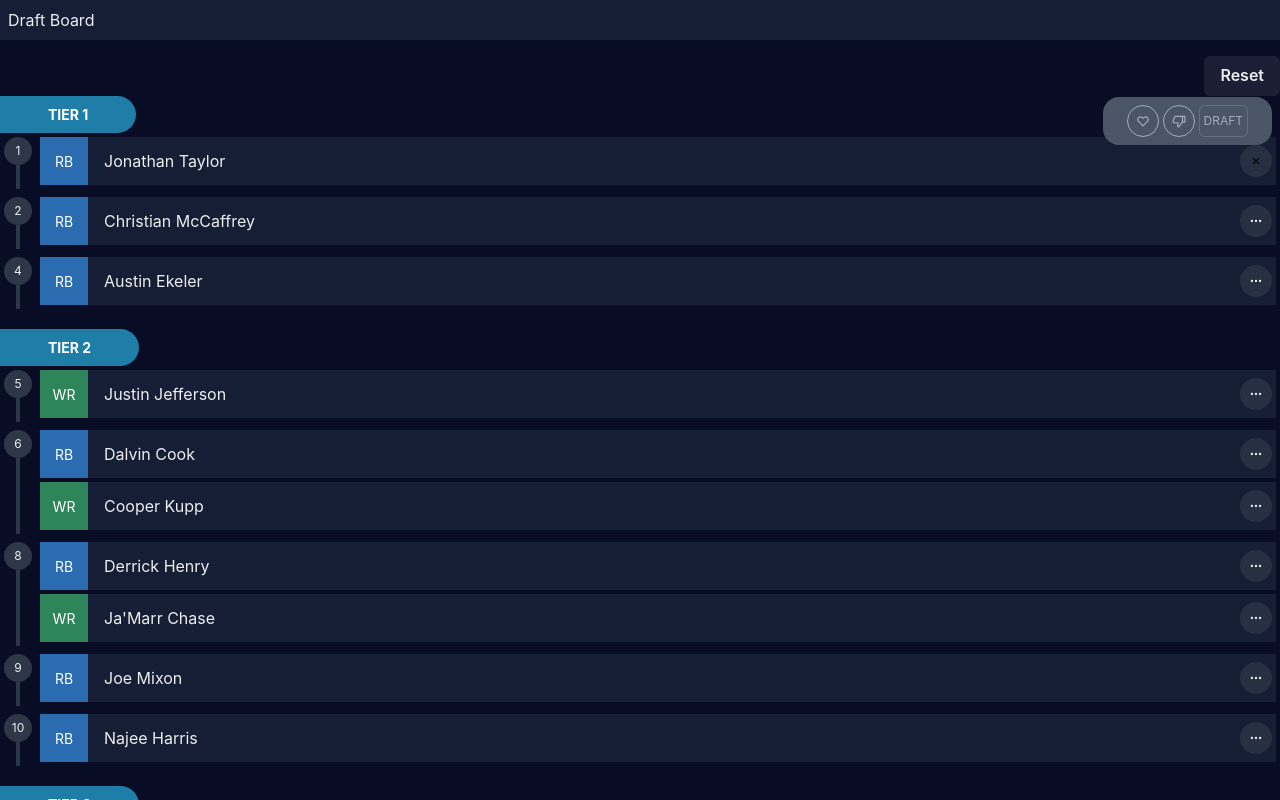
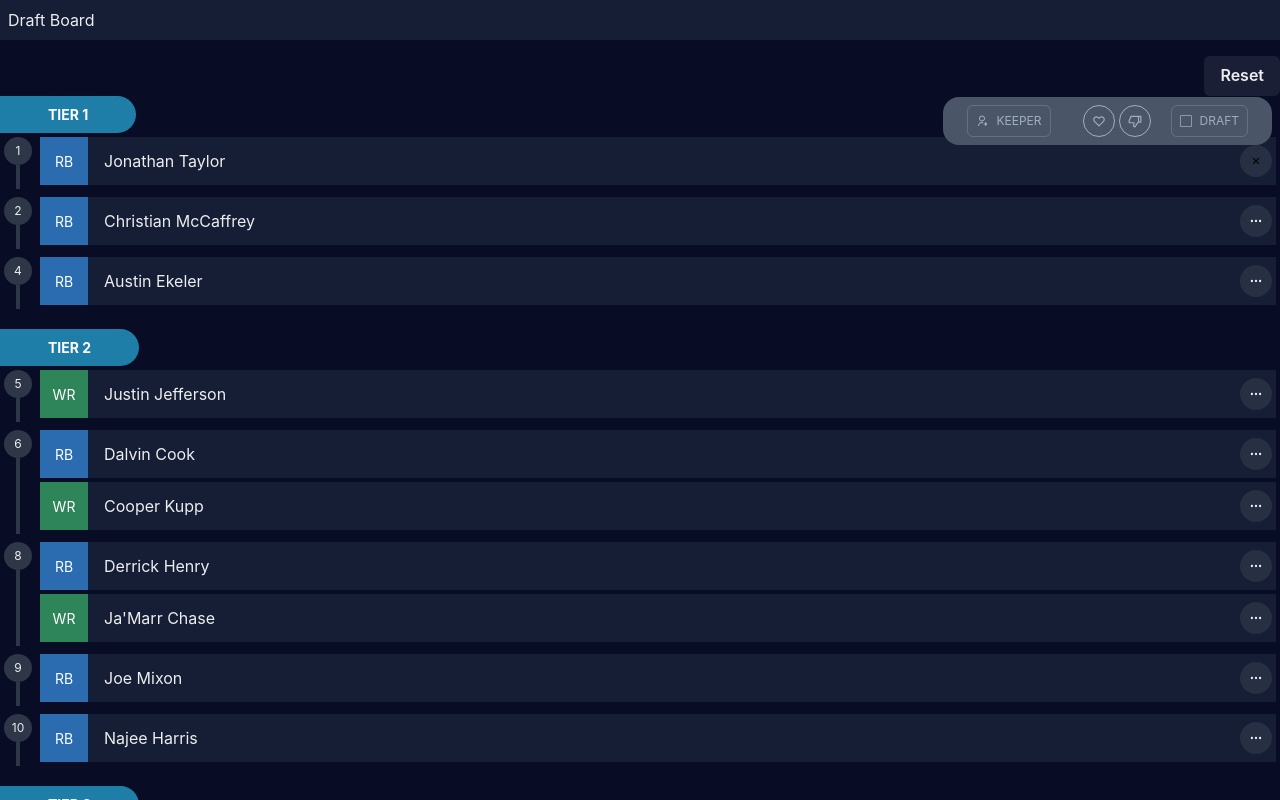
Before and after one commit to trm313/ff-draftboard, a React (Create React App) app: page / in a window 1280 px wide. Both pictures are taken after a click on the button 1256 px from the left and 161 px from the top of the page. Shown: the top 800 px of the page. Built offline with nearby package versions, Linux system fonts and the light colour scheme.

Commit message:
Added keeper functionality

```diff
--- a/src/Components/Board/Board.js
+++ b/src/Components/Board/Board.js
@@ -17,6 +17,7 @@
 
   const [liked, setLiked] = useState([]);
   const [avoided, setAvoided] = useState([]);
+  const [keepers, setKeepers] = useState([]);
 
   // FUNCTIONS
 
@@ -42,6 +43,18 @@
     }
     updateLocalStorage("avoided", state);
     setAvoided(state);
+  };
+
+  const handlePlayerKeeper = (id) => {
+    let state = [...keepers];
+    let index = state.indexOf(id);
+    if (index === -1) {
+      state.push(id);
+    } else {
+      state.splice(index, 1);
+    }
+    updateLocalStorage("keepers", state);
+    setKeepers(state);
   };
 
   const handlePlayerDrafted = (player) => {
@@ -70,9 +83,11 @@
       let liked = getLocalStorage("liked") || [];
       let avoided = getLocalStorage("avoided") || [];
       let drafted = getLocalStorage("drafted") || [];
+      let keepers = getLocalStorage("keepers") || [];
       setLiked(liked);
       setAvoided(avoided);
       setDraftSessionSequence(drafted);
+      setKeepers(keepers);
     };
     loadDataFromLocalStorage();
   }, []);
@@ -86,10 +101,12 @@
         players={visiblePlayers}
         liked={liked}
         avoided={avoided}
+        keepers={keepers}
         draftSessionSequence={draftSessionSequence}
         onPlayerDrafted={handlePlayerDrafted}
         onPlayerLiked={handlePlayerLiked}
         onPlayerAvoided={handlePlayerAvoided}
+        onPlayerKeeper={handlePlayerKeeper}
       />
     </Flex>
   );
--- a/src/Components/Board/Players.js
+++ b/src/Components/Board/Players.js
@@ -8,10 +8,12 @@
   players = [],
   liked,
   avoided,
+  keepers,
   draftSessionSequence = [],
   onPlayerDrafted,
   onPlayerLiked,
   onPlayerAvoided,
+  onPlayerKeeper,
 }) {
   const getTiers = (players) => {
     let tiers = players.map((p) => p.tier);
@@ -29,7 +31,7 @@
   const getRemainingPlayersInTier = (tier) => {
     let playersInTier = players.filter((p) => p.tier === tier);
     let remainingPlayersInTier = playersInTier.filter(
-      (p) => !draftSessionSequence.includes(p.id)
+      (p) => !draftSessionSequence.includes(p.id) && !keepers.includes(p.id)
     );
     return remainingPlayersInTier;
   };
@@ -62,9 +64,11 @@
                       isLiked={liked.indexOf(player.id) !== -1}
                       isAvoided={avoided.indexOf(player.id) !== -1}
                       isDrafted={draftSessionSequence.indexOf(player.id) !== -1}
+                      isKeeper={keepers.indexOf(player.id) !== -1}
                       onDrafted={onPlayerDrafted}
                       onLiked={onPlayerLiked}
                       onAvoided={onPlayerAvoided}
+                      onKeeper={onPlayerKeeper}
                     />
                   ))}
                 </Rank>
--- a/src/Components/Player/ActionBar.js
+++ b/src/Components/Player/ActionBar.js
@@ -3,67 +3,10 @@
 import { Flex, Text, Icon, IconButton, Button } from "@chakra-ui/react";
 import { styles, icons } from "./styles.js";
 
-const btnStyles = {
-  default: {
-    // bg: "dark.400",
-    color: "gray.400",
-  },
-  like: {
-    bg: "red.200",
-    color: "red.600",
-  },
-  avoid: {
-    bg: "blue.200",
-    color: "blue.600",
-  },
-  draft: {
-    bg: "gray.800",
-    color: "gray.200",
-  },
-};
-
-const ActionBtn = ({
-  action = "default",
-  onSelect,
-  activeIcon,
-  inactiveIcon,
-  isActive = false,
-  color,
-}) => {
-  if (action === "draft") {
-    return (
-      <Button
-        size='sm'
-        p={1}
-        fontSize='xs'
-        textTransform='uppercase'
-        fontWeight='regular'
-        variant={isActive ? "solid" : "outline"}
-        onClick={() => onSelect(action)}
-        color={isActive ? btnStyles[action].color : btnStyles.default.color}
-        bg={isActive ? btnStyles[action].bg : btnStyles.default.bg}
-      >
-        {isActive ? "Drafted" : "Draft"}
-      </Button>
-    );
-  }
-  return (
-    <IconButton
-      icon={<Icon as={isActive ? activeIcon : inactiveIcon} />}
-      size='sm'
-      rounded='full'
-      variant={isActive ? "solid" : "outline"}
-      mr={1}
-      onClick={() => onSelect(action)}
-      colorScheme='dark'
-      color={isActive ? btnStyles[action].color : btnStyles.default.color}
-      bg={isActive ? btnStyles[action].bg : btnStyles.default.bg}
-    />
-  );
-};
+import ActionBtn from "./ActionBtn";
 
 const ActionBar = ({
-  actions = ["like", "avoid", "draft"],
+  actions = ["keeper", "like", "avoid", "draft"],
   onClose,
   onAction,
   active = [],
@@ -80,15 +23,6 @@
           isActive={active.indexOf(action) !== -1}
         />
       ))}
-
-      {/* <IconButton // In-line close button - removing to test new UX
-        icon={<GrFormClose />}
-        size="sm"
-        rounded="full"
-        variant="ghost"
-        onClick={() => onClose()}
-        ml={4}
-      /> */}
     </Flex>
   );
 };
--- /dev/null
+++ b/src/Components/Player/ActionBtn.js
@@ -0,0 +1,69 @@
+import { Flex, Text, Icon, IconButton, Button } from "@chakra-ui/react";
+
+const btnStyles = {
+  default: {
+    // bg: "dark.400",
+    color: "gray.400",
+  },
+  like: {
+    bg: "red.200",
+    color: "red.600",
+  },
+  avoid: {
+    bg: "blue.200",
+    color: "blue.600",
+  },
+  draft: {
+    bg: "gray.800",
+    color: "gray.200",
+  },
+  keeper: {
+    bg: "green.600",
+    color: "white",
+  },
+};
+
+const ActionBtn = ({
+  action = "default",
+  onSelect,
+  activeIcon,
+  inactiveIcon,
+  isActive = false,
+  color,
+}) => {
+  if (action === "draft" || action === "keeper") {
+    return (
+      <Button
+        size='sm'
+        ml={action === "draft" && 4}
+        mr={action === "keeper" && 8}
+        px={2}
+        fontSize='xs'
+        textTransform='uppercase'
+        fontWeight='regular'
+        variant={isActive ? "solid" : "outline"}
+        onClick={() => onSelect(action)}
+        color={isActive ? btnStyles[action].color : btnStyles.default.color}
+        bg={isActive ? btnStyles[action].bg : btnStyles.default.bg}
+        leftIcon={<Icon as={isActive ? activeIcon : inactiveIcon} />}
+      >
+        {action}
+      </Button>
+    );
+  }
+  return (
+    <IconButton
+      icon={<Icon as={isActive ? activeIcon : inactiveIcon} />}
+      size='sm'
+      rounded='full'
+      variant={isActive ? "solid" : "outline"}
+      mr={1}
+      onClick={() => onSelect(action)}
+      colorScheme='dark'
+      color={isActive ? btnStyles[action].color : btnStyles.default.color}
+      bg={isActive ? btnStyles[action].bg : btnStyles.default.bg}
+    />
+  );
+};
+
+export default ActionBtn;
--- a/src/Components/Player/Player.js
+++ b/src/Components/Player/Player.js
@@ -16,11 +16,13 @@
 const Player = ({
   player,
   isDrafted = false,
+  isKeeper,
   isLiked,
   isAvoided,
   onDrafted,
   onLiked,
   onAvoided,
+  onKeeper,
 }) => {
   const { isOpen, onToggle } = useDisclosure();
 
@@ -28,6 +30,7 @@
     if (type === "draft") onDrafted(player);
     if (type === "like") onLiked(player.id);
     if (type === "avoid") onAvoided(player.id);
+    if (type === "keeper") onKeeper(player.id);
 
     // Close
     onToggle();
@@ -38,6 +41,9 @@
   if (isLiked) activeIndicators.push("like");
   if (isAvoided) activeIndicators.push("avoid");
   if (isDrafted) activeIndicators.push("draft");
+  if (isKeeper) activeIndicators.push("keeper");
+
+  let isUnavailable = isDrafted || isKeeper;
 
   return (
     <Flex
@@ -49,7 +55,7 @@
     >
       <Flex
         alignItems='center'
-        opacity={isDrafted ? styles.opacity.drafted : 1}
+        opacity={isUnavailable ? styles.opacity.drafted : 1}
       >
         <Flex
           alignItems='center'
@@ -68,8 +74,20 @@
         <Flex
           alignItems='center'
           mr={4}
-          opacity={isDrafted ? styles.opacity.drafted : 1}
+          opacity={isUnavailable ? styles.opacity.drafted : 1}
         >
+          {isKeeper && (
+            <Icon
+              as={icons.keeper.active}
+              color='green.600'
+              bg='green.200'
+              h={6}
+              w={6}
+              p={1}
+              rounded='full'
+              mr={2}
+            />
+          )}
           {isLiked && (
             <Icon
               as={icons.liked.active}
--- a/src/Components/Player/styles.js
+++ b/src/Components/Player/styles.js
@@ -1,7 +1,13 @@
 // PLAYER STYLES
 import { TbCircleDotted } from "react-icons/tb";
 import { HiHeart, HiOutlineHeart } from "react-icons/hi";
-import { RiThumbDownFill, RiThumbDownLine } from "react-icons/ri";
+import {
+  RiThumbDownFill,
+  RiThumbDownLine,
+  RiUserShared2Line,
+  RiUserShared2Fill,
+} from "react-icons/ri";
+import { BsSquare, BsCheck2Square } from "react-icons/bs";
 
 export const styles = {
   opacity: {
@@ -64,8 +70,13 @@
     color: "blue.600",
   },
   draft: {
-    active: TbCircleDotted,
-    inactive: TbCircleDotted,
+    active: BsCheck2Square,
+    inactive: BsSquare,
     color: "gray.400",
   },
+  keeper: {
+    active: RiUserShared2Fill,
+    inactive: RiUserShared2Line,
+    color: "green.600",
+  },
 };
```
